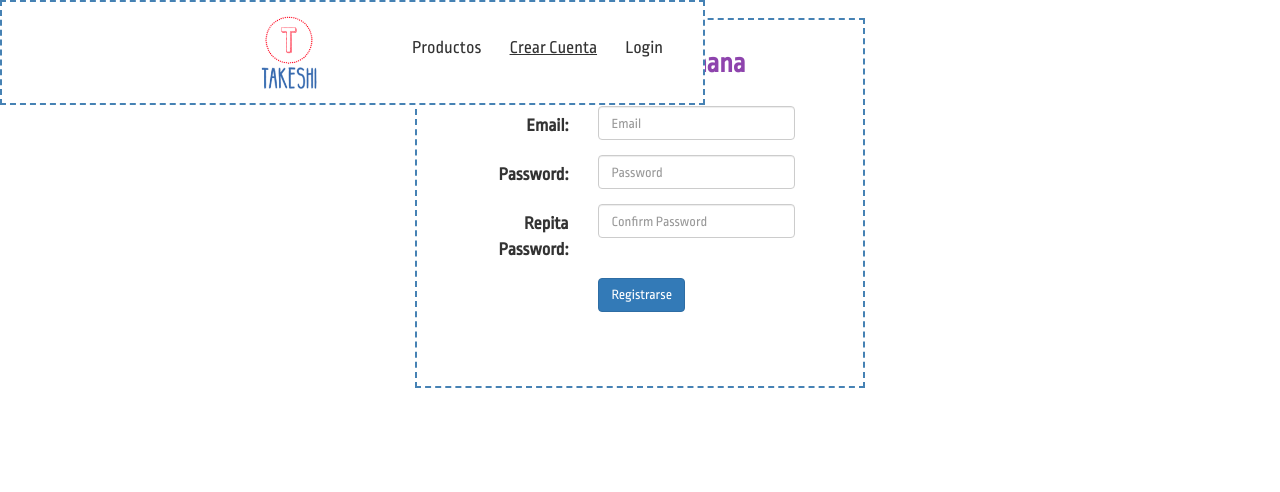
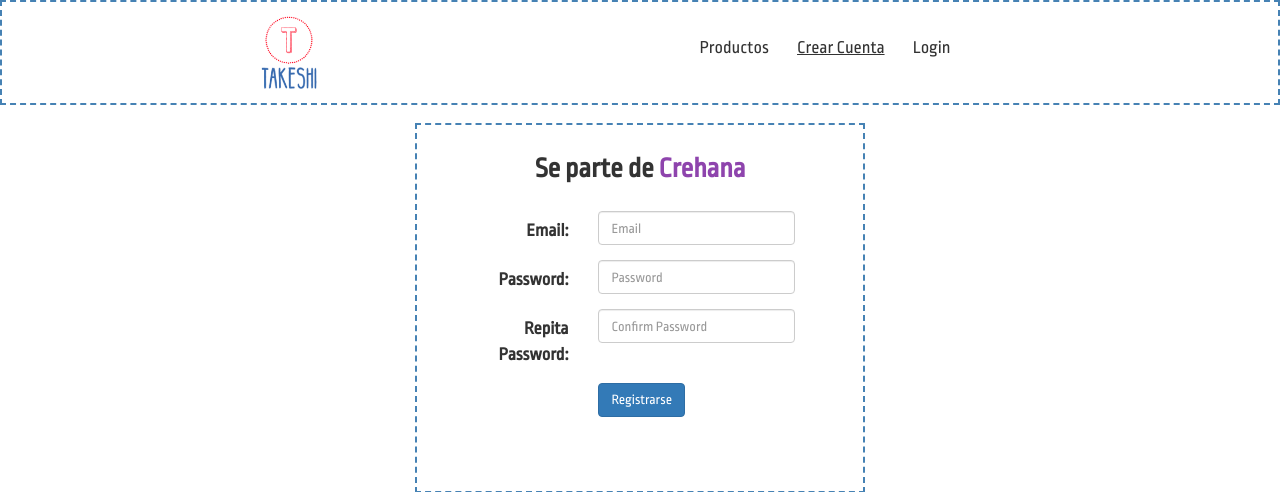
Before and after one commit to AlwaysYou/crehana-project, a Django app: a page that uses src/templates/common/_base.html in a window 1280 px wide. Shown: the top 492 px of the page. Run offline with Django 3.2, Linux system fonts and the light colour scheme; parts of the project's set-up code (start-up, migrations or seed data) failed here and were passed over; some libraries are stand-ins or nearby versions.

Commit message:
correcion minima

```diff
--- a/src/static/css/s1.css
+++ b/src/static/css/s1.css
@@ -11,11 +11,19 @@
 header {
   border: 2px dashed #4682b4;
   padding: 13px 0;
-  position: fixed;
-  top: 0px;
-  background: white;
-  z-index: 40;
+  position: relative;
 }
+@media screen and (max-width: 480px){
+  header{
+    position: fixed;
+    top: 0px;
+    background: white;
+    z-index: 40;
+
+  }
+}
+
+
 .header_contenedor {
   width: 100%;
   margin-right: 30px;
```
